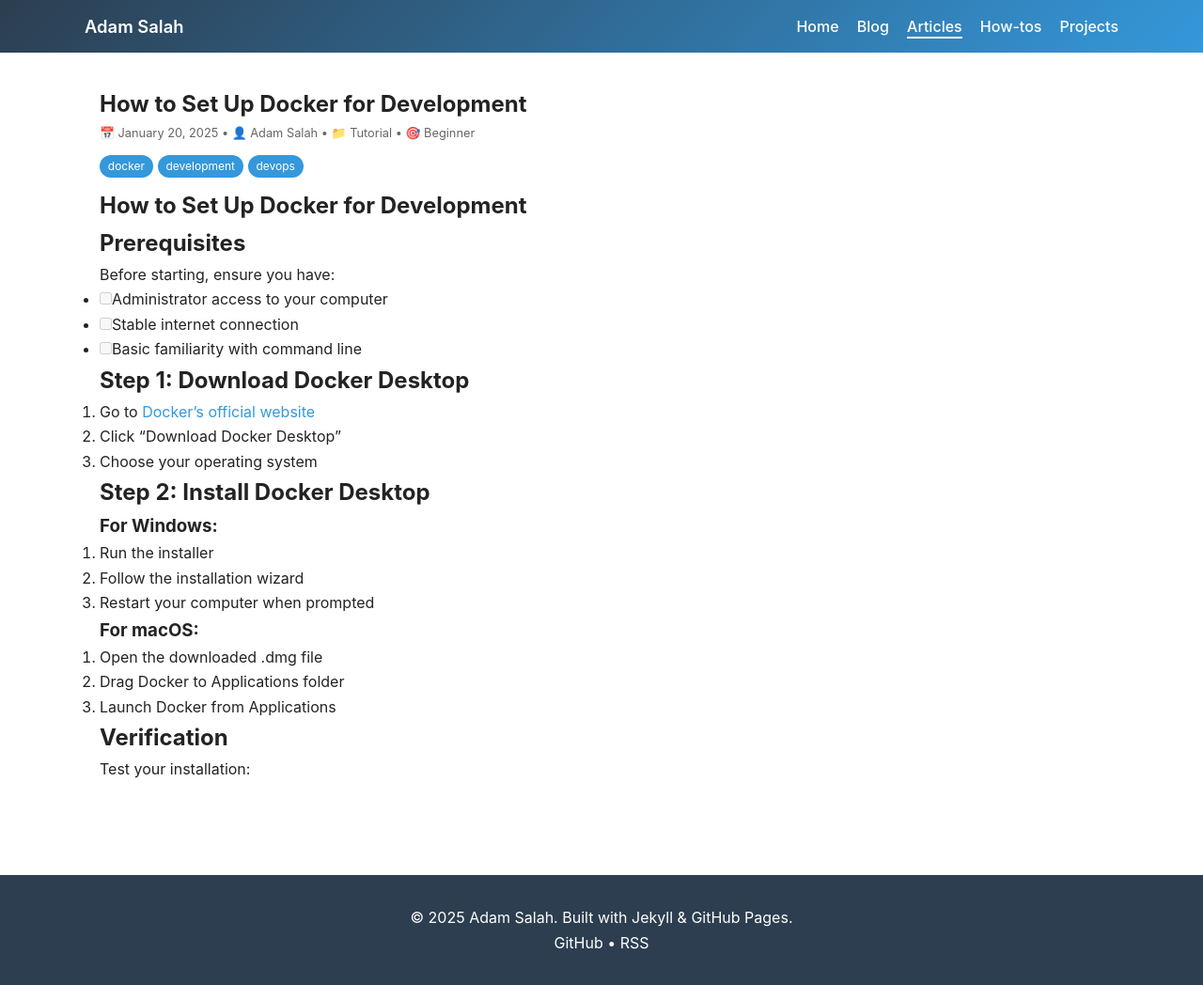
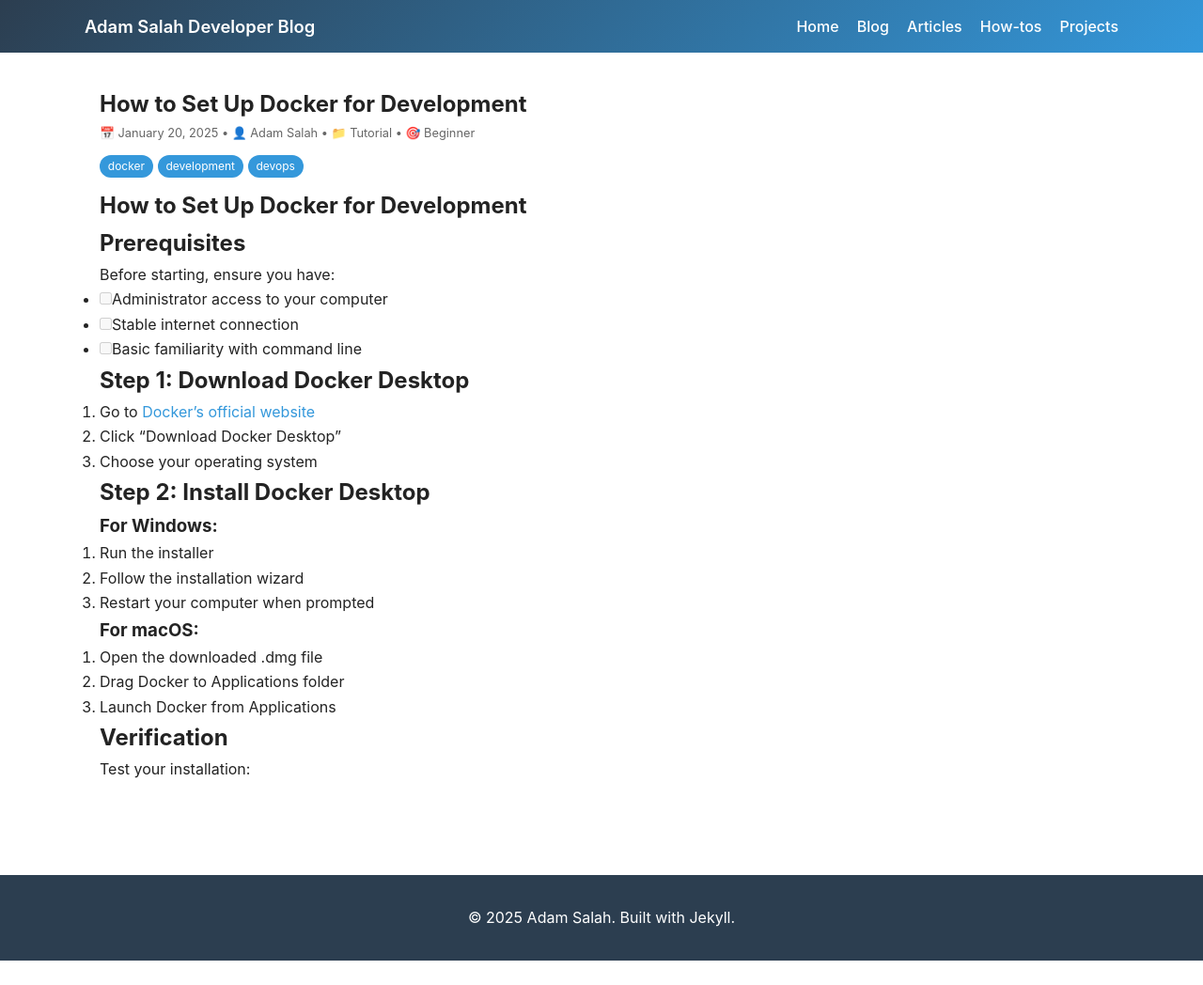
Before and after one commit to adamsalah13/adamsalah13.github.io, a Jekyll site: the page built from _articles/setup-docker-development.md, in a window 1280 px wide and 1048 px high. Shown: the whole window at 94% size. Built offline with Jekyll 4.4.1, drawn with Linux system fonts in a browser that asks for light colours.

Commit message:
Simplify layouts and config for GitHub Pages compatibility

```diff
--- a/_config.yml
+++ b/_config.yml
@@ -1,16 +1,12 @@
-title: "Adam Salah – Developer Blog"
+title: "Adam Salah Developer Blog"
 description: "Technical insights, tutorials, and projects"
 url: "https://teamworx365.com"
 baseurl: ""
 encoding: UTF-8
-author:
-  name: "Adam Salah"
-github_username: adamsalah13
 
 markdown: kramdown
 highlighter: rouge
 
-# Only GitHub Pages compatible plugins
 plugins:
   - jekyll-feed
 
@@ -21,20 +17,3 @@
   howtos:
     output: true
     permalink: /howtos/:name/
-
-defaults:
-  - scope:
-      path: ""
-      type: "posts"
-    values:
-      layout: "post"
-  - scope:
-      path: "_articles"
-      type: "articles"
-    values:
-      layout: "post"
-  - scope:
-      path: "_howtos"
-      type: "howtos"
-    values:
-      layout: "post"
--- a/_layouts/default.html
+++ b/_layouts/default.html
@@ -3,28 +3,22 @@
 <head>
     <meta charset="UTF-8">
     <meta name="viewport" content="width=device-width, initial-scale=1.0">
-    <title>{% if page.title %}{{ page.title }} | {% endif %}{{ site.title }}</title>
-    <meta name="description" content="{{ page.excerpt | default: site.description | strip_html | normalize_whitespace | truncate: 160 }}">
+    <title>{% if page.title %}{{ page.title }} - {% endif %}{{ site.title }}</title>
     <link rel="stylesheet" href="{{ '/assets/css/main.css' | relative_url }}">
 </head>
 <body>
     <header class="site-header">
         <nav class="nav-container">
             <div class="nav-brand">
-                <a href="{{ '/' | relative_url }}">{{ site.title | split: ' – ' | first }}</a>
+                <a href="{{ '/' | relative_url }}">{{ site.title }}</a>
             </div>
             <ul class="nav-menu">
-                <li><a href="{{ '/' | relative_url }}" {% if page.url == "/" %}class="active"{% endif %}>Home</a></li>
-                <li><a href="{{ '/blog/' | relative_url }}" {% if page.url contains '/blog' %}class="active"{% endif %}>Blog</a></li>
-                <li><a href="{{ '/articles/' | relative_url }}" {% if page.url contains '/articles' %}class="active"{% endif %}>Articles</a></li>
-                <li><a href="{{ '/howtos/' | relative_url }}" {% if page.url contains '/howtos' %}class="active"{% endif %}>How-tos</a></li>
-                <li><a href="{{ '/projects/' | relative_url }}" {% if page.url contains '/projects' %}class="active"{% endif %}>Projects</a></li>
+                <li><a href="{{ '/' | relative_url }}">Home</a></li>
+                <li><a href="{{ '/blog/' | relative_url }}">Blog</a></li>
+                <li><a href="{{ '/articles/' | relative_url }}">Articles</a></li>
+                <li><a href="{{ '/howtos/' | relative_url }}">How-tos</a></li>
+                <li><a href="{{ '/projects/' | relative_url }}">Projects</a></li>
             </ul>
-            <button class="nav-toggle" aria-label="Toggle navigation">
-                <span></span>
-                <span></span>
-                <span></span>
-            </button>
         </nav>
     </header>
 
@@ -33,19 +27,7 @@
     </main>
 
     <footer class="site-footer">
-        <p>&copy; {{ site.time | date: "%Y" }} Adam Salah. Built with Jekyll & GitHub Pages.</p>
-        <p>
-            <a href="https://github.com/adamsalah13" target="_blank">GitHub</a> •
-            <a href="{{ '/feed.xml' | relative_url }}">RSS</a>
-        </p>
+        <p>&copy; {{ site.time | date: "%Y" }} Adam Salah. Built with Jekyll.</p>
     </footer>
-
-    <script>
-        // Mobile navigation toggle
-        document.querySelector('.nav-toggle').addEventListener('click', function() {
-            this.classList.toggle('active');
-            document.querySelector('.nav-menu').classList.toggle('active');
-        });
-    </script>
 </body>
 </html>
```
